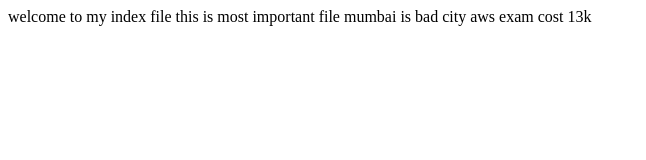
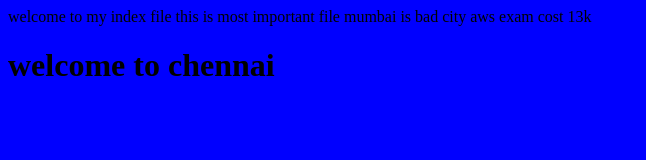
Before and after one commit to hackwithabhi/03webrepo, a plain HTML site: page index.html in a window 1280 px wide. Shown: the whole page, without its empty margins (0-646 px from the left). Drawn offline with Linux system fonts and the light colour scheme.

Commit message:
updatepro

```diff
--- a/index.html
+++ b/index.html
@@ -2,3 +2,10 @@ welcome to my index file
 this is most important file
 mumbai is bad city
 aws exam cost 13k
+<html>
+	<head><title>Chennai</title>
+	</head>
+	<body bgcolor=blue>
+		<h1>welcome to chennai</h1>
+	</body>
+</html>
```
Also changed, not shown: new.html (added).
